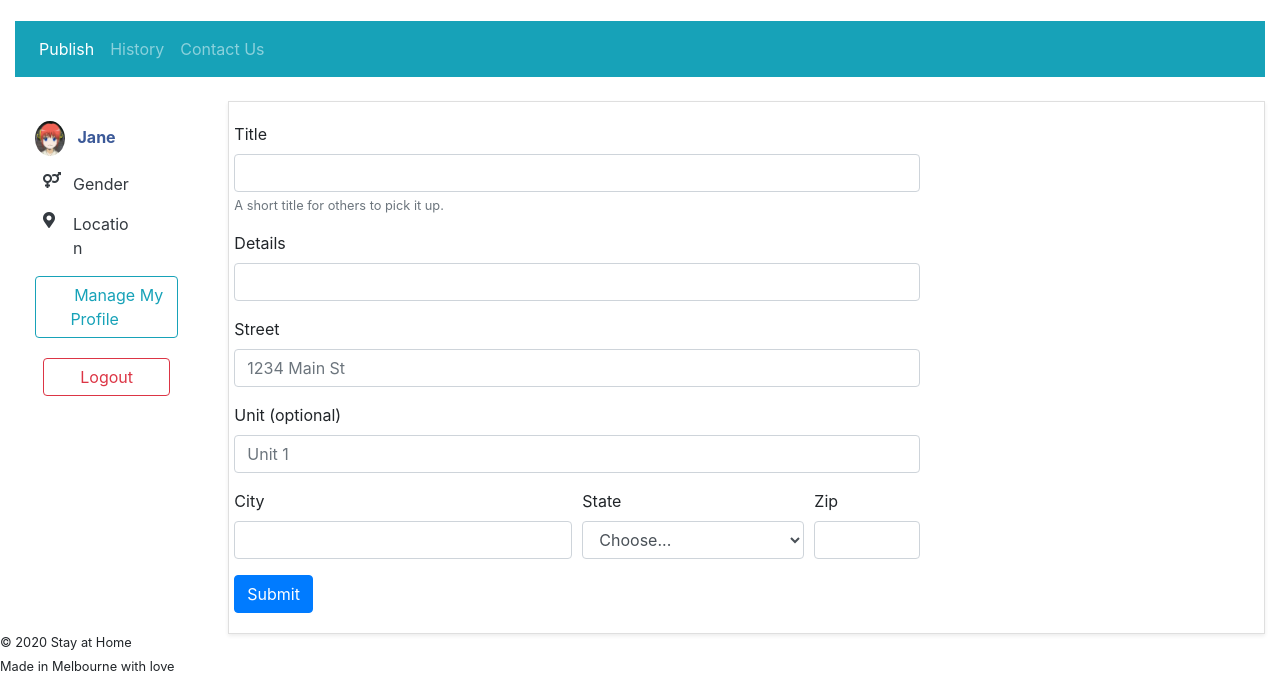
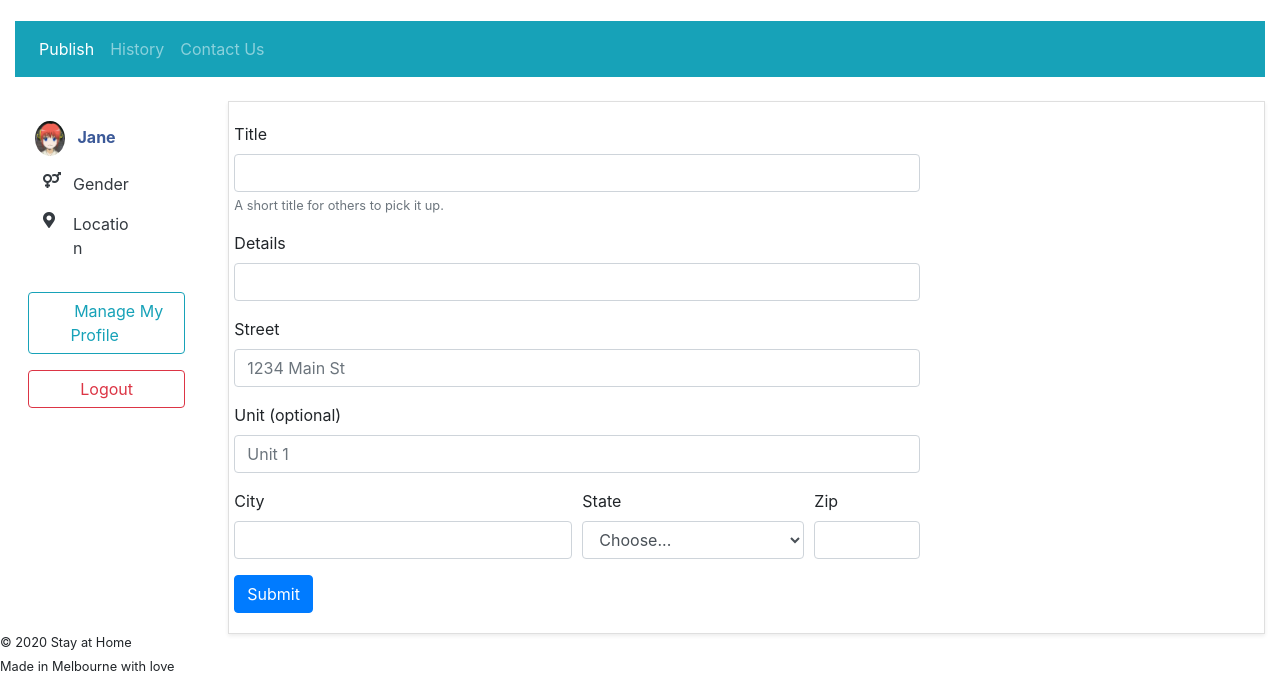
Before and after one commit to WuHarry/ACS_Hackathon_Client, a plain HTML site: page view/publisher.html in a window 1280 px wide. Shown: the part 107-800 px from the top of the page. Drawn offline with nearby package versions, Linux system fonts and the light colour scheme.

Commit message:
make button equal width

```diff
--- a/view/publisher.html
+++ b/view/publisher.html
@@ -77,17 +77,26 @@
                                     <p class="col-7">Location</p>
                                 </div>
                             </div>
-
-                        </div>
                             <!--                    Manage profile-->
-                        <button class="btn btn-outline-info mx-auto" name="ManageProfile" id="manage-profile">
+                            <div class="text-dark mx-2 mt-3">
+                                <div class="row">
+                                    <button class="btn btn-outline-info mx-auto btn-block" name="ManageProfile"
+                                        id="manage-profile">
                                         <a href="#" class="mx-4 text-info">Manage My Profile </a>
                                     </button>
                                 </div>
+                            </div>
                             <!--                    logout-->
-                    <button class="btn btn-outline-danger mx-auto" name="Logout" id="logout">
+                            <div class="text-dark mx-2 mt-3">
+                                <div class="row">
+                                    <button class="btn btn-outline-danger mx-auto btn-block" name="Logout" id="logout">
                                         <a href="../index.html" class="mx-4 text-danger">Logout </a>
                                     </button>
+                                </div>
+                            </div>
+                        </div>
+                    </div>
+
                 </div>
             </div>
             <!--        Community tasks-->
```
Lines whose indentation alone changed are shown as unchanged.
